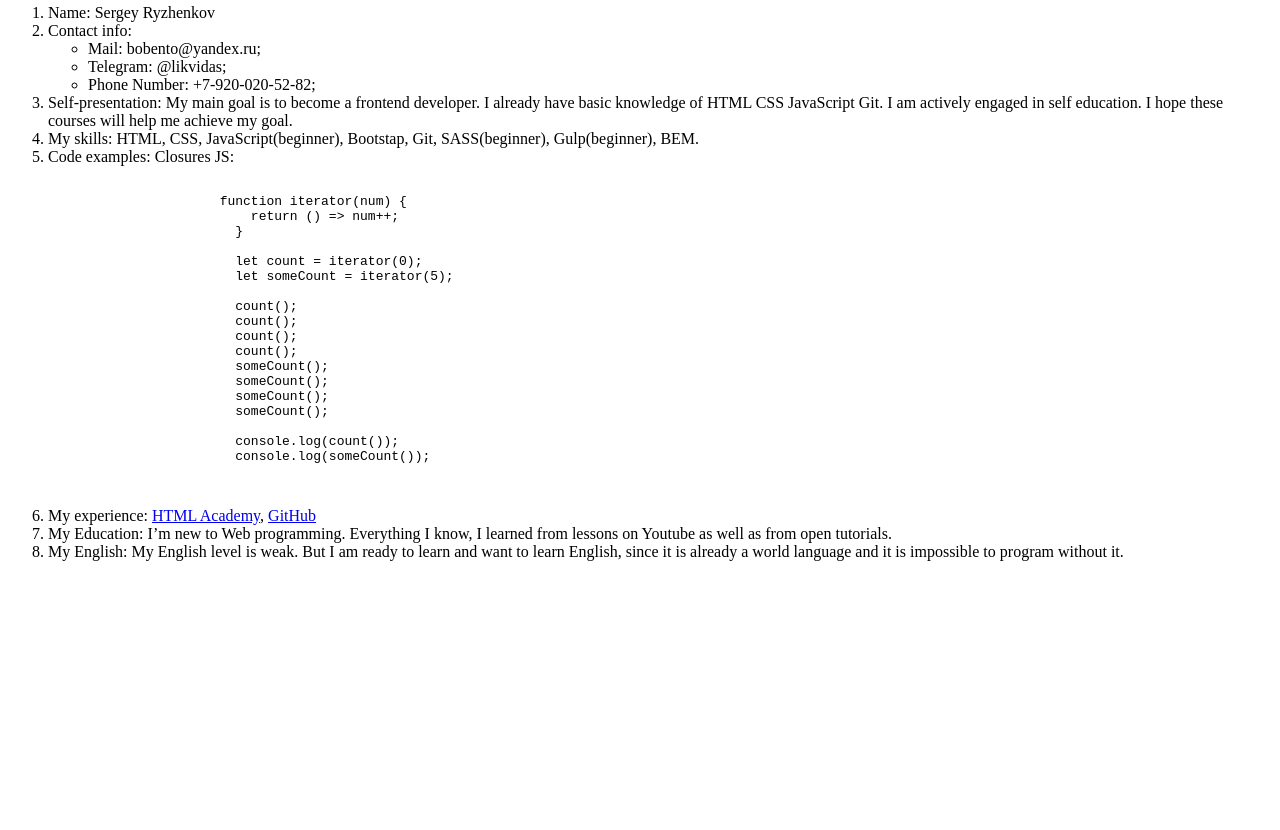
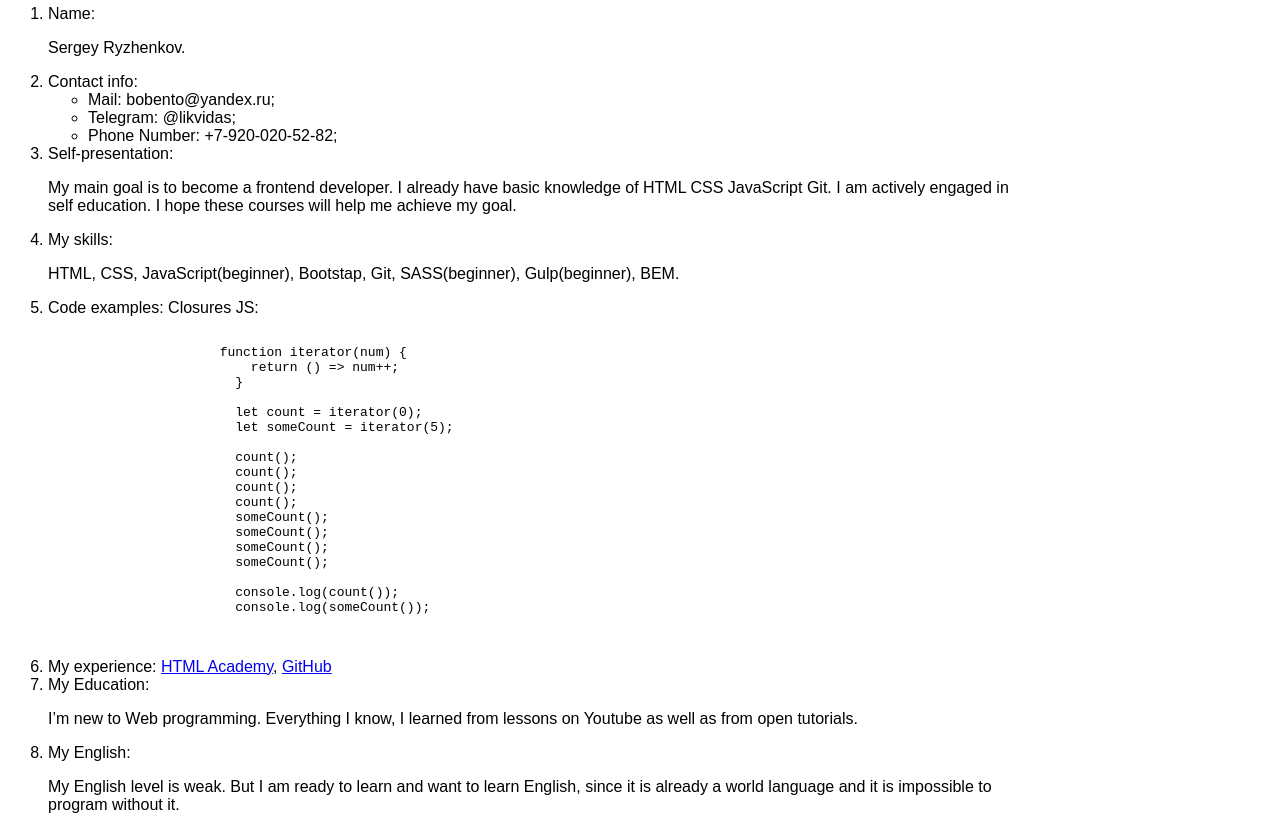
Before and after one commit to Likvidas/rsschool-cv, a plain HTML site: page index.html in a window 1280 px wide. Shown: the part 123-953 px from the top of the page. Before the commit the page ends 800 px from the top, so only its background shows below. Drawn offline with Linux system fonts and the light colour scheme.

Commit message:
feat: add CSS and photo

```diff
--- a/index.html
+++ b/index.html
@@ -4,6 +4,7 @@
     <meta charset="UTF-8" />
     <meta name="viewport" content="width=device-width, initial-scale=1.0" />
     <title>RSSchool-cv</title>
+    <link rel="stylesheet" href="/style.css" />
   </head>
   <body>
     <div class="container">
@@ -15,7 +16,8 @@
         <h2 class="main-header">My resume of a Junior Frontend-developer</h2>
         <ol class="main-list">
           <li class="list__item">
-            <span class="bold">Name:</span> Sergey Ryzhenkov
+            <span class="bold">Name:</span>
+            <p class="text">Sergey Ryzhenkov.</p>
           </li>
           <!-- /.list__item -->
           <li class="list__item">
@@ -28,16 +30,21 @@
           </li>
           <!-- /.list__item -->
           <li class="list__item">
-            <span class="bold">Self-presentation:</span> My main goal is to
-            become a frontend developer. I already have basic knowledge of HTML
-            CSS JavaScript Git. I am actively engaged in self education. I hope
-            these courses will help me achieve my goal.
+            <span class="bold">Self-presentation:</span>
+            <p class="text">
+              My main goal is to become a frontend developer. I already have
+              basic knowledge of HTML CSS JavaScript Git. I am actively engaged
+              in self education. I hope these courses will help me achieve my
+              goal.
+            </p>
           </li>
           <!-- /.list__item -->
           <li class="list__item">
-            <span class="bold">My skills:</span> HTML, CSS,
-            JavaScript(beginner), Bootstap, Git, SASS(beginner), Gulp(beginner),
-            BEM.
+            <span class="bold">My skills:</span>
+            <p class="text">
+              HTML, CSS, JavaScript(beginner), Bootstap, Git, SASS(beginner),
+              Gulp(beginner), BEM.
+            </p>
           </li>
           <!-- /.list__item -->
           <li class="list__item">
@@ -73,15 +80,20 @@
           </li>
           <!-- /.list__item -->
           <li class="list__item">
-            <span class="bold">My Education:</span> I’m new to Web programming.
-            Everything I know, I learned from lessons on Youtube as well as from
-            open tutorials.
+            <span class="bold">My Education:</span>
+            <p class="text">
+              I’m new to Web programming. Everything I know, I learned from
+              lessons on Youtube as well as from open tutorials.
+            </p>
           </li>
           <!-- /.list__item -->
           <li class="list__item">
-            <span class="bold">My English:</span> My English level is weak. But
-            I am ready to learn and want to learn English, since it is already a
-            world language and it is impossible to program without it.
+            <span class="bold">My English:</span>
+            <p class="text">
+              My English level is weak. But I am ready to learn and want to
+              learn English, since it is already a world language and it is
+              impossible to program without it.
+            </p>
           </li>
           <!-- /.list__item -->
         </ol>
--- /dev/null
+++ b/style.css
@@ -0,0 +1,8 @@
+* {
+  box-sizing: border-box;
+}
+
+.container {
+  max-width: 1024px;
+  font-family: "Arial", sans-serif;
+}
```
Also changed, not shown: IMAG0020.jpg (added).
